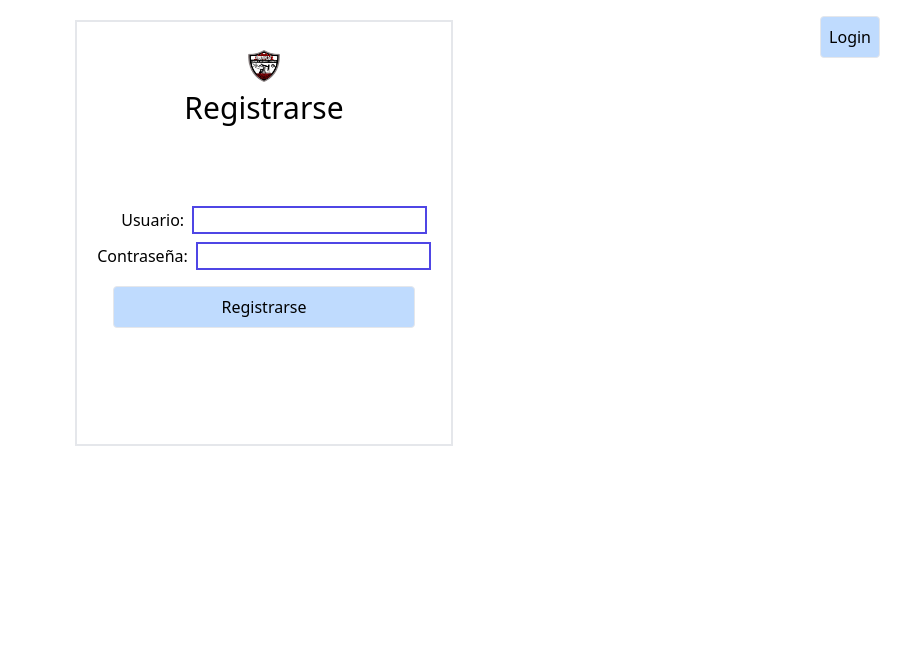
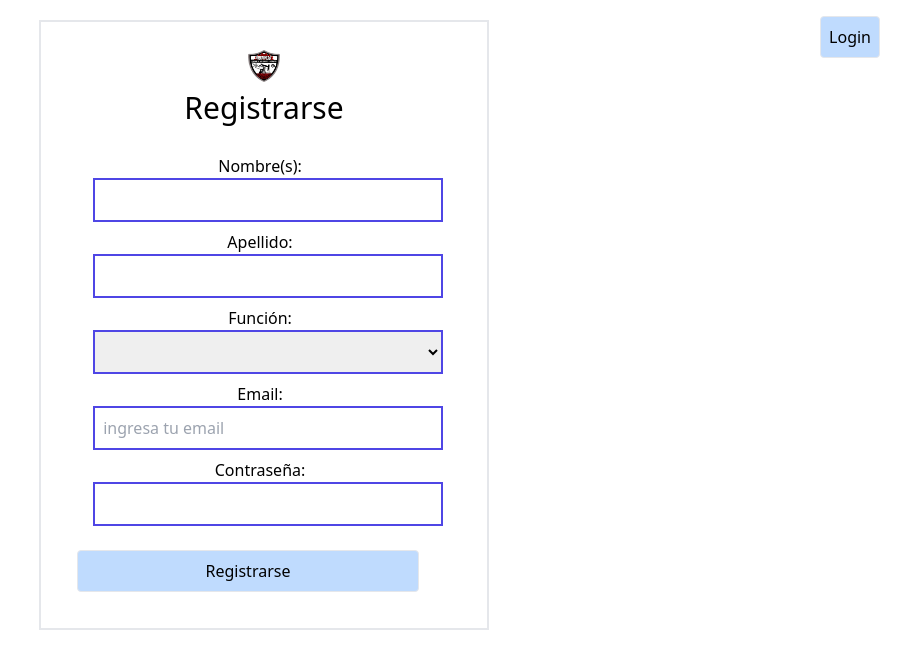
Before and after one commit to kokis128/epet24, a React (Create React App) app: page /register in a window 1280 px wide. Shown: the top 668 px of the page, without its empty margins (376-1280 px from the left). Built offline with nearby package versions, Linux system fonts and the light colour scheme.

Commit message:
ajustes en inicio

```diff
--- a/src/App.css
+++ b/src/App.css
@@ -31,6 +31,9 @@
 .App-link {
   color: #61dafb;
 }
+body {
+  overflow-y: scroll;
+}
 
 @keyframes App-logo-spin {
   from {
--- a/src/components/Header.jsx
+++ b/src/components/Header.jsx
@@ -1,12 +1,13 @@
 import React from 'react'
 import logo from "../assets/logo24.png";
+
 
 export const Header = () => {
   return (
     <div>
     <header className='relative grid my-12 col-1 col-span-1  md:col-span-4 '>
 
-<div className='absolute left-[30px]  top-35 mb-5 '>
+<div className='absolute left-[30px]  top-35  '>
 <img src={logo} alt="logo epet24" className='w-14 h-11 md:w-13 md:h-12 pl-3 flex-none  ' />
 <h3 className='  text-[12px] md:text-[12px]  font-medium hover:font-bold  pl-3 whitespace-nowrap  '>EPET 24</h3>
 <h4 className='hidden md:block text-[7px] md:text-[8px] font-medium hover:font-bold  '>Rincón de los Sauces</h4>
--- a/src/components/Inicio.jsx
+++ b/src/components/Inicio.jsx
@@ -1,4 +1,3 @@
-
 
 import {MainArticle} from "./MainArticle"
 import { Sidebar } from "./Sidebar";
@@ -10,20 +9,20 @@ import { Header } from './Header';
 import imgArt1 from './../assets/invernadero.jpg'
 import imgArt2 from './../assets/capacitacion.jpg'
 
-
 import backgroundImage from '../assets/fondo.jpg';
 
 function Inicio() {
 
     return (
-     <main className="bg-fixed bg-center bg-cover min-h-screen"
+
+     <main className="   bg-fixed bg-center bg-cover "
      style={{ backgroundImage: `url(${backgroundImage})` }} >
 
-
+      <Header />
+      <Navbar />
       <div className=" grid grid-cols-1 md:grid-cols-4 gap-4" >
 
-        <Header />
-        <Navbar />
+
         <Carrusel />
         <Sidebar />
 
--- a/src/components/PlanillasSeguimiento.jsx
+++ b/src/components/PlanillasSeguimiento.jsx
@@ -356,7 +356,7 @@ const onSelectMateria = (materiaId) => {
 
         <div className='font-sans text-gray-700 pr-6 underline decoration-solid text-center inline '>Gestión de Clases</div>
         </div>
-        <span className='flex flex-row-reverse pr-5 text-gray-500 font-sans inline text-xs'>Bienvenido {user.username}</span>
+        <span className='flex flex-row-reverse pr-5 text-gray-500 font-sans inline text-xs'>Usuario: {user.nombre} {user.apellido}</span>
 
 
 
--- a/src/pages/Login.jsx
+++ b/src/pages/Login.jsx
@@ -8,7 +8,7 @@ import { Footer } from '../components/Footer'
 export const Login = () => {
 
 
-  const [username,setUsername] =useState('');
+  const [email,setEmail] =useState('');
   const [password,setPassword] =useState('');
 
 
@@ -42,7 +42,7 @@ try {
   headers: {
     'Content-Type': 'application/json',
   },
-  body: JSON.stringify({ username, password }),
+  body: JSON.stringify({ email, password }),
 
 }
   )
@@ -62,14 +62,12 @@ try {
 
 
 
-    // Aquí podrías redirigir al usuario a otra página o realizar alguna acción adicional
-
 
 
   } else {
 
     console.error("Inicio de sesión fallido:", data.error);
-    // Puedes mostrar un mensaje de error al usuario o hacer alguna otra acción
+    //  mensaje de error al usuario
     alert(data.msg)
 
   }
@@ -101,7 +99,7 @@ try {
 
   <Header />
   <Navbar />
-    <section className='container flex place-content-center relative  my-20'>
+    <section className='container flex place-content-center relative mb-20 my-20'>
 
 
 
@@ -114,9 +112,9 @@ try {
       <label htmlFor="username">Usuario:</label>
       <input
         type="text"
-        id="username"
-        value={username}
-        onChange={(e) => setUsername(e.target.value)}
+        id="email"
+        value={email}
+        onChange={(e) => setEmail(e.target.value)}
         className='border-2 border-indigo-600 ml-2'
       />
     </div>
--- a/src/pages/Normativa.jsx
+++ b/src/pages/Normativa.jsx
@@ -12,50 +12,50 @@ export const Normativa = () => {
     <Navbar />
 
 
-    <section  className='text-GrayishBlue text-[18px] text-center py-[40px] h-[600px]' >
+    <section  className='text-GrayishBlue text-[18px] text-center py-[40px] h-[600px] ' >
     <h1 className='mb-4'>NORMATIVA</h1>
     <ul className="list-none pl-5 space-y-2 text-blue-600">
-  <li>
+  <li className='border border-2'>
     <a href="URL_GOOGLE_DRIVE" target="_blank" className="hover:underline">
       Ley 14473, Estatuto Docente
     </a>
   </li>
-  <li>
+  <li className='border border-2'>
     <a href="URL_GOOGLE_DRIVE" target="_blank" className="hover:underline">
       Decreto Nacional 8188, Reglamentación Estatuto Docente
     </a>
-  </li>
-  <li>
+  </li >
+  <li className='border border-2'>
     <a href="URL_GOOGLE_DRIVE" target="_blank" className="hover:underline">
       Nota Multiple 06 - 14. Sobre cumplimiento Horario Personal
     </a>
   </li>
-  <li>
+  <li className='border border-2'>
     <a href="URL_GOOGLE_DRIVE" target="_blank" className="hover:underline">
       Reglamento CONET - Funciones del Personal
     </a>
   </li>
-  <li>
+  <li className='border border-2'>
     <a href="URL_GOOGLE_DRIVE" target="_blank" className="hover:underline">
       Resolución 0151 - 10
     </a>
   </li>
-  <li>
+  <li className='border border-2'>
     <a href="URL_GOOGLE_DRIVE" target="_blank" className="hover:underline">
       Resolución 0151 - Anexo - Cap. 4
     </a>
-  </li>
-  <li>
+  </li >
+  <li className='border border-2'>
     <a href="URL_GOOGLE_DRIVE" target="_blank" className="hover:underline">
       Resolución 1062/11 Funciones del personal - 1
     </a>
   </li>
-  <li>
+  <li className='border border-2'>
     <a href="URL_GOOGLE_DRIVE" target="_blank" className="hover:underline">
       Resolución 1062/11 Funciones del personal - 2
     </a>
   </li>
-  <li>
+  <li className='border border-2'>
     <a href="URL_GOOGLE_DRIVE" target="_blank" className="hover:underline">
       Resolución 1062/11 Funciones del personal - 3
     </a>
--- a/src/pages/Register.jsx
+++ b/src/pages/Register.jsx
@@ -8,9 +8,12 @@ import logoepet24 from '../assets/logo24.png'
 
 export const Register = () => {
 
+  const [email,setEmail] =useState('');
+  const [nombre,setNombre] =useState('');
+  const [apellido,setApellido] =useState('');
+  const [password,setPassword] =useState('');
+  const [funcion,setFuncion] =useState('');
 
-  const [username,setUsername] =useState('');
-  const [password,setPassword] =useState('');
 
   const handleVolver = (e)=>{
 
@@ -37,7 +40,7 @@ try {
   headers: {
     'Content-Type': 'application/json',
   },
-  body: JSON.stringify({ username, password }),
+  body: JSON.stringify({ nombre,apellido,email,password,funcion }),
 
 }
   )
@@ -57,7 +60,7 @@ try {
   } else {
 
     console.error("Inicio de sesión fallido:", data.error);
-    // Puedes mostrar un mensaje de error al usuario o hacer alguna otra acción
+
     alert('debes ingresar un usuario y contraseña validos')
 
   }
@@ -68,6 +71,32 @@ try {
   // Puedes mostrar un mensaje de error genérico al usuario o hacer alguna otra acción
 }
 }
+
+const validateEmail = (email) => {
+  const regex = /^[^\s@]+@[^\s@]+\.[^\s@]+$/;
+  return regex.test(email);
+};
+
+const handleEmailChange = (e) => {
+  const emailValue = e.target.value;
+  if (validateEmail(emailValue)) {
+    setEmail(emailValue);  // Actualiza el estado si es un email válido
+  } else {
+    // Mostrar un mensaje de error o manejar el caso en que el email no sea válido
+    console.log("Email no válido");
+  }
+};
+
+const handlePasswordChange = (e) => {
+  setPassword(e.target.value);
+};
+
+const handlePasswordBlur = () => {
+  if (password.length < 5) {
+    alert('La contraseña debe tener al menos 5 caracteres');
+  }
+};
+
 
 
 
@@ -81,33 +110,91 @@ try {
     <section className='container flex place-content-center relative'>
 
 
-    <form onSubmit={handleSignup} className=' flex flex-col border-2 my-5 mx-auto p-5'>
-    <div  className=' text-3xl mx-auto my-auto'><img src = {logoepet24}  alt="logo" className='w-8 h-10 pt-2 mb-2 mx-auto' />
-      Registrarse</div>
-      <div className=' flex flex-col my-20 place-content-center'  >
+    <form onSubmit={handleSignup} className='flex flex-col border-2 my-5 p-5'>
+  <div className='text-3xl mx-auto my-auto text-end'>
+    <img src={logoepet24} alt="logo" className='w-8 h-10 pt-2 mb-2 mx-auto' />
+    Registrarse
+  </div>
 
-    <div className=' ml-6 pb-2'>
-      <label htmlFor="username">Usuario:</label>
+  <div className='flex flex-col my-20 text-center my-auto mr-8 mt-7'>
+    <div className='ml-6 pb-2'>
+      <label htmlFor="nombre">Nombre(s): </label>
       <input
         type="text"
-        id="username"
-        value={username}
-        onChange={(e) => setUsername(e.target.value)}
-        className='border-2 border-indigo-600 ml-2'
+        id="nombre"
+        value={nombre}
+        onChange={(e) => setNombre(e.target.value)}
+        required
+        className='border-2 border-indigo-600 ml-2 p-2 w-full'
+        maxLength={30}
       />
     </div>
-    <div className='place-content-end'>
-      <label htmlFor="password" className=''>Contraseña:</label>
+
+    <div className='ml-6 pb-2'>
+      <label  htmlFor="apellido">Apellido:</label>
+      <input
+        type="text"
+        id="apellido"
+        value={apellido}
+        onChange={(e) => setApellido(e.target.value)}
+        required
+        className='border-2 border-indigo-600 ml-2 p-2 w-full'
+        maxLength={30}
+      />
+    </div>
+
+    <div className='ml-6 pb-2'>
+      <label htmlFor="funcion">Función:</label>
+      <select
+        id="funcion"
+        name="options"
+        className='border-2 border-indigo-600 ml-2 p-2 w-full'
+        value={funcion}
+        onChange={(e) => setFuncion(e.target.value)}
+        required
+      >
+        <option value=""></option>
+        <option value="profe">Profe</option>
+        <option value="preceptor">Preceptor</option>
+        <option value="MEP">MEP</option>
+        <option value="directivo">Directivo</option>
+      </select>
+    </div>
+
+    <div className='ml-6 pb-2'>
+      <label htmlFor="email">Email: </label>
+      <input
+        type="email"
+        id="email"
+        value={email}
+        onChange={handleEmailChange }
+        className='border-2 border-indigo-600 ml-2 p-2 w-full'
+        required
+        placeholder='ingresa tu email'
+        maxLength={30}
+      />
+    </div>
+
+    <div className='ml-6 pb-2'>
+      <label htmlFor="password">Contraseña:</label>
       <input
         type="password"
         id="password"
         value={password}
-        onChange={(e) => setPassword(e.target.value)}
-      className='border-2 border-indigo-600 ml-2'/>
+        onChange={handlePasswordChange}
+        onBlur={handlePasswordBlur}
+        required
+        className='border-2 border-indigo-600 ml-2 p-2 w-full'
+        maxLength={8}
+      />
     </div>
-    <button type="submit" className='border border-1 rounded bg-blue-200 p-2 m-4 place-content-center transition delay-700 duration-300 ease-in-out ...'>Registrarse</button>
-    </div>
-  </form>
+
+    <button type="submit" className='border border-1 rounded bg-blue-200 p-2 m-4 place-content-center transition delay-700 duration-300 ease-in-out'>
+      Registrarse
+    </button>
+  </div>
+</form>
+
 
   <button type="submit" onClick={handleVolver} className='border border-1 rounded bg-blue-200 p-2 m-4 place-content-center absolute right-2'>Login</button>
 
```
Also changed, not shown: src/components/Navbar.jsx (+7 -7 lines).
